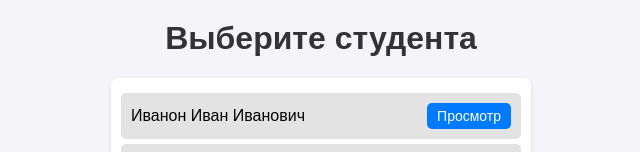
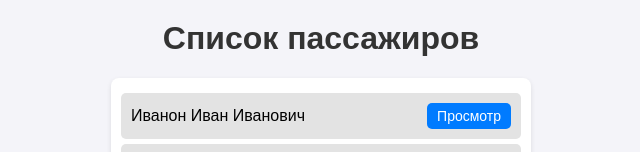
Before and after one commit to Dum-hub/pasport, a plain HTML site: page index.html in a window 1280 px wide. Shown: the top 152 px of the page, without its empty margins (319-959 px from the left). Drawn offline with Linux system fonts and the light colour scheme.

Commit message:
Update index.html

```diff
--- a/index.html
+++ b/index.html
@@ -81,7 +81,7 @@
     </style>
 </head>
 <body>
-    <h1>Выберите студента</h1>
+    <h1>Список пассажиров</h1>
     <div class="student-container">
         <ul id="studentList" class="student-list"></ul>
     </div>
```
